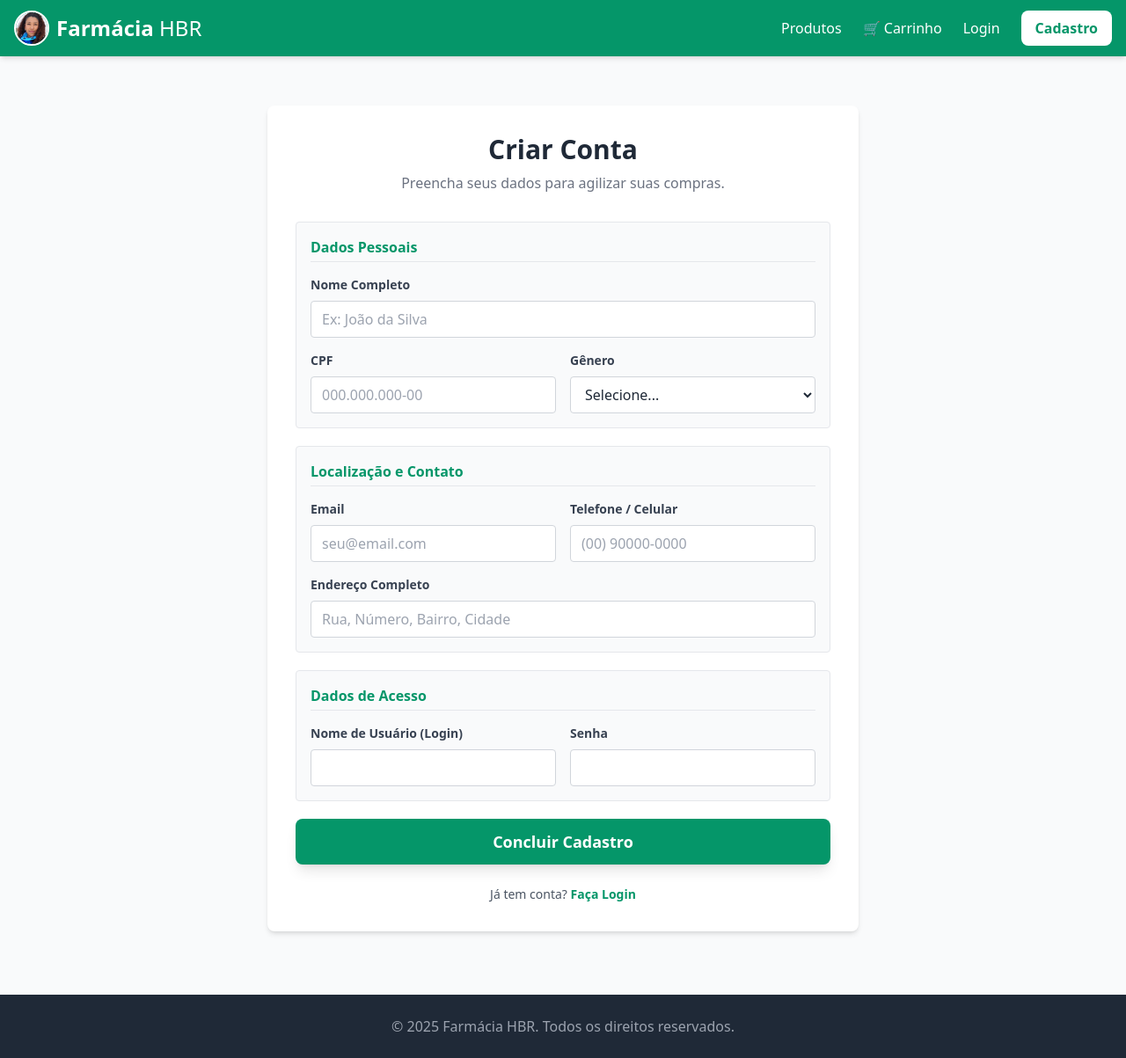
After one commit to ibonzanino/pedidos-farmacia, a Flask app: template templates/register.html in a window 1280 px wide. The commit adds this page. Shown: the whole page at 88% size. Run offline with Flask 3, Linux system fonts and the light colour scheme; the template is opened without the code that fills it, so the values that code supplies are empty; some libraries are stand-ins or nearby versions.

Commit message:
version 0.0.1

```diff
--- /dev/null
+++ b/app.py
@@ -0,0 +1,232 @@
+from flask import Flask, render_template, redirect, url_for, request, session, flash
+from flask_sqlalchemy import SQLAlchemy
+from flask_login import (
+    LoginManager,
+    UserMixin,
+    login_user,
+    login_required,
+    logout_user,
+    current_user,
+)
+from werkzeug.security import generate_password_hash, check_password_hash
+import pymysql
+
+app = Flask(__name__)
+app.config["SECRET_KEY"] = "chave_secreta_super_segura"
+app.config["SQLALCHEMY_DATABASE_URI"] = "mysql+pymysql://root:@localhost/farmacia_db"
+app.config["SQLALCHEMY_TRACK_MODIFICATIONS"] = False
+
+db = SQLAlchemy(app)
+login_manager = LoginManager()
+login_manager.init_app(app)
+login_manager.login_view = "login"
+
+
+# --- MODELOS (Banco de Dados) ---
+class User(UserMixin, db.Model):
+    id = db.Column(db.Integer, primary_key=True)
+    username = db.Column(db.String(150), unique=True, nullable=False)
+    password = db.Column(db.String(150), nullable=False)
+
+    # Novos campos
+    nome_completo = db.Column(db.String(150), nullable=False)
+    cpf = db.Column(db.String(14), unique=True, nullable=False)
+    email = db.Column(db.String(150), unique=True, nullable=False)
+    telefone = db.Column(db.String(20), nullable=False)
+    endereco = db.Column(db.String(255), nullable=False)
+    genero = db.Column(db.String(20))
+
+
+class Product(db.Model):
+    id = db.Column(db.Integer, primary_key=True)
+    name = db.Column(db.String(100), nullable=False)
+    price = db.Column(db.Float, nullable=False)
+    image = db.Column(db.String(100), nullable=False)  # Nome do arquivo na pasta static
+
+
+@login_manager.user_loader
+def load_user(user_id):
+    return db.session.get(User, int(user_id))
+
+
+# --- ROTAS DE AUTENTICAÇÃO ---
+@app.route("/login", methods=["GET", "POST"])
+def login():
+    if request.method == "POST":
+        username = request.form.get("username")
+        password = request.form.get("password")
+        user = User.query.filter_by(username=username).first()
+        if user and check_password_hash(user.password, password):
+            login_user(user)
+            return redirect(url_for("home"))
+        flash("Login inválido.")
+    return render_template("login.html")
+
+
+@app.route("/register", methods=["GET", "POST"])
+def register():
+    if request.method == "POST":
+        # Pegando todos os campos do formulário
+        username = request.form.get("username")
+        password = request.form.get("password")
+        nome = request.form.get("nome")
+        cpf = request.form.get("cpf")
+        email = request.form.get("email")
+        telefone = request.form.get("telefone")
+        endereco = request.form.get("endereco")
+        genero = request.form.get("genero")
+
+        # Verificar se usuário já existe antes de tentar gravar
+        if User.query.filter(
+            (User.username == username) | (User.cpf == cpf) | (User.email == email)
+        ).first():
+            flash("Erro: Usuário, CPF ou Email já cadastrados.")
+            return redirect(url_for("register"))
+
+        hashed_password = generate_password_hash(password, method="pbkdf2:sha256")
+
+        new_user = User(
+            username=username,
+            password=hashed_password,
+            nome_completo=nome,
+            cpf=cpf,
+            email=email,
+            telefone=telefone,
+            endereco=endereco,
+            genero=genero,
+        )
+
+        db.session.add(new_user)
+        db.session.commit()
+
+        flash("Cadastro realizado com sucesso! Faça login.")
+        return redirect(url_for("login"))
+
+    return render_template("register.html")
+
+
+@app.route("/logout")
+@login_required
+def logout():
+    logout_user()
+    return redirect(url_for("login"))
+
+
+# --- ROTAS DA LOJA ---
+@app.route("/")
+def home():
+    products = Product.query.all()
+    return render_template("home.html", products=products)
+
+
+@app.route("/add_to_cart/<int:product_id>")
+def add_to_cart(product_id):
+    # Carrinho é um dicionário na sessão: { 'id_produto': quantidade }
+    if "cart" not in session:
+        session["cart"] = {}
+
+    cart = session["cart"]
+    str_id = str(product_id)
+
+    if str_id in cart:
+        cart[str_id] += 1
+    else:
+        cart[str_id] = 1
+
+    session.modified = True
+    return redirect(url_for("home"))
+
+
+@app.route("/cart")
+def cart():
+    cart_ids = session.get("cart", {})
+    items = []
+    total_products = 0
+
+    for p_id, qtd in cart_ids.items():
+        product = db.session.get(Product, int(p_id))  # <--- Forma nova
+        if product:
+            total = product.price * qtd
+            total_products += total
+            items.append({"product": product, "qtd": qtd, "total": total})
+
+    return render_template("cart.html", items=items, total_products=total_products)
+
+
+@app.route("/update_cart/<int:product_id>/<action>")
+def update_cart(product_id, action):
+    cart = session.get("cart", {})
+    str_id = str(product_id)
+
+    if str_id in cart:
+        if action == "add":
+            cart[str_id] += 1
+        elif action == "remove":
+            cart[str_id] -= 1
+            if cart[str_id] <= 0:
+                del cart[str_id]
+        elif action == "delete":
+            del cart[str_id]
+
+    session.modified = True
+    return redirect(url_for("cart"))
+
+
+@app.route("/checkout", methods=["GET", "POST"])
+@login_required
+def checkout():
+    cart_ids = session.get("cart", {})
+    total_products = 0
+
+    # Recalcula total para segurança
+    for p_id, qtd in cart_ids.items():
+        product = db.session.get(Product, int(p_id))
+        if product:
+            total_products += product.price * qtd
+
+    shipping_cost = 7.90
+    grand_total = total_products + shipping_cost
+
+    if request.method == "POST":
+        # Aqui você processaria os dados do cartão (fake)
+        card_number = request.form.get("card_number")
+        # Lógica de limpar carrinho e enviar "email"
+        session.pop("cart", None)
+        return redirect(url_for("success"))
+
+    return render_template(
+        "checkout.html",
+        total_products=total_products,
+        shipping=shipping_cost,
+        grand_total=grand_total,
+    )
+
+
+@app.route("/success")
+@login_required
+def success():
+    # Não precisa passar variáveis, o Jinja2 pega o 'current_user' direto
+    return render_template("success.html")
+
+
+# --- INICIALIZAÇÃO DO BANCO E PRODUTOS ---
+def create_dummy_data():
+    if not Product.query.first():
+        items = [
+            Product(name="Paracetamol 750mg", price=12.50, image="remedio1.webp"),
+            Product(name="Vitamina C", price=35.90, image="remedio2.webp"),
+            Product(name="Dipirona Mono", price=8.20, image="remedio3.webp"),
+            Product(name="Protetor Solar", price=65.00, image="remedio4.webp"),
+            Product(name="Dorflex 30cp", price=22.90, image="remedio5.webp"),
+            Product(name="Ômega 3", price=89.90, image="remedio6.webp"),
+        ]
+        db.session.bulk_save_objects(items)
+        db.session.commit()
+        print("6 Produtos criados com sucesso!")
+
+
+if __name__ == "__main__":
+    with app.app_context():
+        db.create_all()
+        create_dummy_data()
+    app.run(debug=True)
--- a/requirements.txt
+++ b/requirements.txt
@@ -0,0 +1,4 @@
+Flask
+Flask-SQLAlchemy
+Flask-Login
+pymysql
--- /dev/null
+++ b/templates/base.html
@@ -0,0 +1,94 @@
+<!DOCTYPE html>
+<html lang="pt-br">
+<head>
+    <meta charset="UTF-8">
+    <meta name="viewport" content="width=device-width, initial-scale=1.0">
+    <title>Farmácia HBR</title>
+    <script src="https://cdn.tailwindcss.com"></script>
+</head>
+<body class="bg-gray-50 text-gray-800 font-sans flex flex-col min-h-screen">
+
+    <nav class="bg-emerald-600 shadow-md text-white relative z-50">
+        <div class="container mx-auto px-4 py-3">
+            <div class="flex justify-between items-center">
+
+                <a href="{{ url_for('home') }}" class="flex items-center gap-2">
+                    <img src="{{ url_for('static', filename='logo.webp') }}" alt="Logo Farmácia HBR"
+                         class="h-10 w-10 rounded-full object-cover border-2 border-white shadow-sm">
+                    <span class="text-xl md:text-2xl font-bold">Farmácia<span class="font-light">&nbsp;HBR</span></span>
+                </a>
+
+                <button id="mobile-btn" class="lg:hidden text-white focus:outline-none hover:text-emerald-200">
+                    <svg class="w-8 h-8" fill="none" stroke="currentColor" viewBox="0 0 24 24">
+                        <path stroke-linecap="round" stroke-linejoin="round" stroke-width="2" d="M4 6h16M4 12h16m-7 6h7"></path>
+                    </svg>
+                </button>
+
+                <div class="hidden lg:flex items-center space-x-6">
+                    <a href="{{ url_for('home') }}" class="hover:text-emerald-200 transition">Produtos</a>
+                    <a href="{{ url_for('cart') }}" class="hover:text-emerald-200 transition flex items-center gap-1">
+                        🛒 Carrinho
+                    </a>
+
+                    {% if current_user.is_authenticated %}
+                        <span class="text-sm bg-emerald-700 py-1 px-3 rounded-full">Olá, {{ current_user.username }}</span>
+                        <a href="{{ url_for('logout') }}" class="hover:text-red-200 text-sm font-medium">Sair</a>
+                    {% else %}
+                        <a href="{{ url_for('login') }}" class="hover:text-emerald-200">Login</a>
+                        <a href="{{ url_for('register') }}" class="bg-white text-emerald-600 px-4 py-2 rounded-lg font-bold hover:bg-gray-100 transition">Cadastro</a>
+                    {% endif %}
+                </div>
+            </div>
+        </div>
+
+        <div id="mobile-menu" class="hidden lg:hidden bg-emerald-700 border-t border-emerald-500">
+            <div class="container mx-auto px-4 py-4 flex flex-col space-y-4">
+                <a href="{{ url_for('home') }}" class="block hover:text-emerald-200">Produtos</a>
+                <a href="{{ url_for('cart') }}" class="block hover:text-emerald-200">🛒 Carrinho</a>
+
+                {% if current_user.is_authenticated %}
+                    <div class="border-t border-emerald-600 pt-2 mt-2">
+                        <p class="text-sm text-emerald-200 mb-2">Logado como: {{ current_user.username }}</p>
+                        <a href="{{ url_for('logout') }}" class="block text-red-300 hover:text-white font-bold">Sair</a>
+                    </div>
+                {% else %}
+                    <div class="border-t border-emerald-600 pt-2 mt-2 flex flex-col space-y-3">
+                        <a href="{{ url_for('login') }}" class="block hover:text-emerald-200">Login</a>
+                        <a href="{{ url_for('register') }}" class="inline-block bg-white text-emerald-600 text-center px-4 py-2 rounded font-bold">Cadastrar-se</a>
+                    </div>
+                {% endif %}
+            </div>
+        </div>
+    </nav>
+
+    <main class="container mx-auto px-4 py-8 flex-grow">
+        {% with messages = get_flashed_messages() %}
+            {% if messages %}
+                <div class="mb-6 space-y-2">
+                {% for message in messages %}
+                    <div class="bg-yellow-100 border-l-4 border-yellow-500 text-yellow-700 p-4 rounded shadow" role="alert">
+                        <p>{{ message }}</p>
+                    </div>
+                {% endfor %}
+                </div>
+            {% endif %}
+        {% endwith %}
+
+        {% block content %}{% endblock %}
+    </main>
+
+    <footer class="bg-gray-800 text-gray-400 text-center py-6 mt-auto">
+        <p>&copy; 2025 Farmácia HBR. Todos os direitos reservados.</p>
+    </footer>
+
+    <script>
+        const btn = document.getElementById('mobile-btn');
+        const menu = document.getElementById('mobile-menu');
+
+        btn.addEventListener('click', () => {
+            menu.classList.toggle('hidden');
+        });
+    </script>
+
+</body>
+</html>
--- /dev/null
+++ b/templates/register.html
@@ -0,0 +1,90 @@
+{% extends "base.html" %}
+
+{% block content %}
+<div class="max-w-2xl mx-auto bg-white p-8 rounded-lg shadow-md mt-6 mb-10">
+    <h2 class="text-3xl font-bold text-center text-gray-800 mb-2">Criar Conta</h2>
+    <p class="text-center text-gray-500 mb-8">Preencha seus dados para agilizar suas compras.</p>
+
+    <form method="POST" action="{{ url_for('register') }}" class="space-y-5">
+
+        <div class="bg-gray-50 p-4 rounded border border-gray-200">
+            <h3 class="text-emerald-600 font-bold mb-4 border-b pb-1">Dados Pessoais</h3>
+
+            <div class="grid grid-cols-1 md:grid-cols-2 gap-4">
+                <div class="md:col-span-2">
+                    <label class="block text-gray-700 text-sm font-bold mb-2">Nome Completo</label>
+                    <input type="text" name="nome" required placeholder="Ex: João da Silva"
+                        class="w-full px-3 py-2 border border-gray-300 rounded focus:outline-none focus:border-emerald-500 focus:ring-1 focus:ring-emerald-500">
+                </div>
+
+                <div>
+                    <label class="block text-gray-700 text-sm font-bold mb-2">CPF</label>
+                    <input type="text" name="cpf" required placeholder="000.000.000-00"
+                        class="w-full px-3 py-2 border border-gray-300 rounded focus:outline-none focus:border-emerald-500 focus:ring-1 focus:ring-emerald-500">
+                </div>
+
+                <div>
+                    <label class="block text-gray-700 text-sm font-bold mb-2">Gênero</label>
+                    <select name="genero" class="w-full px-3 py-2 border border-gray-300 rounded focus:outline-none focus:border-emerald-500 focus:ring-1 focus:ring-emerald-500 bg-white">
+                        <option value="">Selecione...</option>
+                        <option value="Masculino">Masculino</option>
+                        <option value="Feminino">Feminino</option>
+                        <option value="Outro">Outro</option>
+                        <option value="Prefiro não dizer">Prefiro não dizer</option>
+                    </select>
+                </div>
+            </div>
+        </div>
+
+        <div class="bg-gray-50 p-4 rounded border border-gray-200">
+            <h3 class="text-emerald-600 font-bold mb-4 border-b pb-1">Localização e Contato</h3>
+
+            <div class="grid grid-cols-1 md:grid-cols-2 gap-4">
+                <div>
+                    <label class="block text-gray-700 text-sm font-bold mb-2">Email</label>
+                    <input type="email" name="email" required placeholder="seu@email.com"
+                        class="w-full px-3 py-2 border border-gray-300 rounded focus:outline-none focus:border-emerald-500 focus:ring-1 focus:ring-emerald-500">
+                </div>
+
+                <div>
+                    <label class="block text-gray-700 text-sm font-bold mb-2">Telefone / Celular</label>
+                    <input type="text" name="telefone" required placeholder="(00) 90000-0000"
+                        class="w-full px-3 py-2 border border-gray-300 rounded focus:outline-none focus:border-emerald-500 focus:ring-1 focus:ring-emerald-500">
+                </div>
+
+                <div class="md:col-span-2">
+                    <label class="block text-gray-700 text-sm font-bold mb-2">Endereço Completo</label>
+                    <input type="text" name="endereco" required placeholder="Rua, Número, Bairro, Cidade"
+                        class="w-full px-3 py-2 border border-gray-300 rounded focus:outline-none focus:border-emerald-500 focus:ring-1 focus:ring-emerald-500">
+                </div>
+            </div>
+        </div>
+
+        <div class="bg-gray-50 p-4 rounded border border-gray-200">
+            <h3 class="text-emerald-600 font-bold mb-4 border-b pb-1">Dados de Acesso</h3>
+
+            <div class="grid grid-cols-1 md:grid-cols-2 gap-4">
+                <div>
+                    <label class="block text-gray-700 text-sm font-bold mb-2">Nome de Usuário (Login)</label>
+                    <input type="text" name="username" required
+                        class="w-full px-3 py-2 border border-gray-300 rounded focus:outline-none focus:border-emerald-500 focus:ring-1 focus:ring-emerald-500">
+                </div>
+
+                <div>
+                    <label class="block text-gray-700 text-sm font-bold mb-2">Senha</label>
+                    <input type="password" name="password" required
+                        class="w-full px-3 py-2 border border-gray-300 rounded focus:outline-none focus:border-emerald-500 focus:ring-1 focus:ring-emerald-500">
+                </div>
+            </div>
+        </div>
+
+        <button type="submit" class="w-full bg-emerald-600 text-white font-bold py-3 rounded-lg hover:bg-emerald-700 transition shadow-lg text-lg">
+            Concluir Cadastro
+        </button>
+    </form>
+
+    <p class="mt-6 text-center text-sm text-gray-600">
+        Já tem conta? <a href="{{ url_for('login') }}" class="text-emerald-600 font-bold hover:underline">Faça Login</a>
+    </p>
+</div>
+{% endblock %}
```
Also changed, not shown: templates/cart.html (added, +60 -0 lines), templates/checkout.html (added, +61 -0 lines), templates/home.html (+28 -10 lines), templates/login.html (added, +29 -0 lines), templates/success.html (added, +49 -0 lines), main.py (deleted), static/logo.webp (added), static/remedio1.webp (added), static/remedio2.webp (added), static/remedio3.webp (added), static/remedio4.webp (added), static/remedio5.webp (added), static/remedio6.webp (added).
